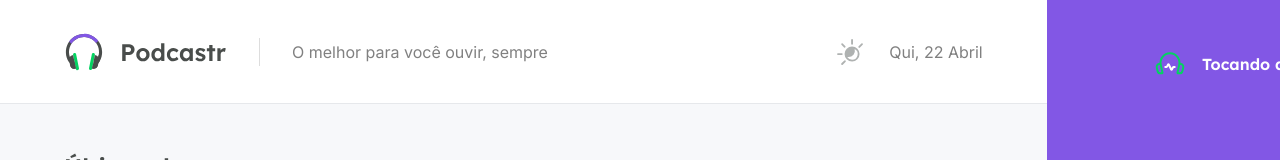
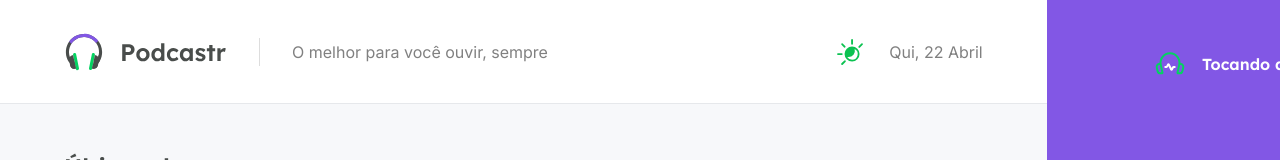
Before and after one commit to dvargas42/podcastr, a Next.js app: page / in a window 1280 px wide. Shown: the top 160 px of the page. Built offline with nearby package versions, Linux system fonts and the light colour scheme; data requests are answered from the project's data file.

Commit message:
definition image color

```diff
--- a/src/components/Header/styles.module.scss
+++ b/src/components/Header/styles.module.scss
@@ -33,6 +33,7 @@
     img {
       width: 30px;
       height: 30px;
+      filter: brightness(0.6) invert(0.35) sepia(1) saturate(4) hue-rotate(90deg)
     }
   }
 }
```
